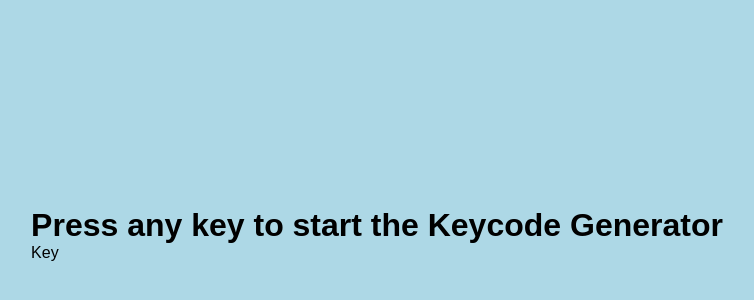
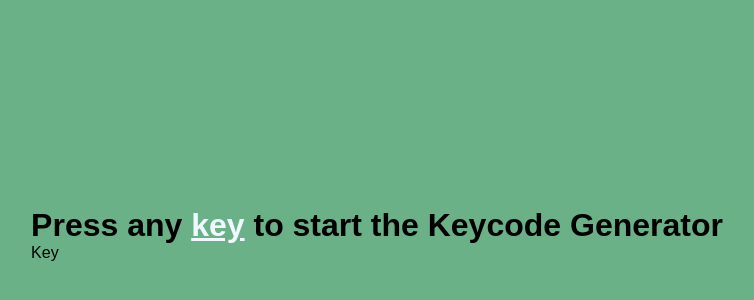
Before and after one commit to SayamDev/Week3---Key-Generator, a plain HTML site: page index.html in a window 1280 px wide. Shown: the part 166-466 px from the top of the page, without its empty margins (263-1017 px from the left). Drawn offline with Linux system fonts and the light colour scheme; a web font is replaced by a local one.

Commit message:
subtle change to text

```diff
--- a/index.html
+++ b/index.html
@@ -10,7 +10,7 @@
         </style>
 
     <link rel="stylesheet" href="styling.css">
-    <title>Keyword Generator</title>
+    <title>Sayam's Keyword Generator</title>
 </head>
 <body>
 
@@ -20,7 +20,7 @@
 
         <div class="keysContainer">
             <header>
-                <h1>Press any key to start the Keycode Generator</h1>
+                <h1>Press any <span class="define">key</span>  to start the Keycode Generator</h1>
             </header>
 
             <div class="displayKey">
--- a/styling.css
+++ b/styling.css
@@ -12,8 +12,13 @@ body{
 
 #container{
     height: 100vh;
-    background-color: lightblue;
+    background-color: #6ab187;
     display: flex;
     justify-content: center;
     align-items: center;
 }
+
+.define{
+    color: aliceblue;
+    text-decoration: underline;
+}
```
